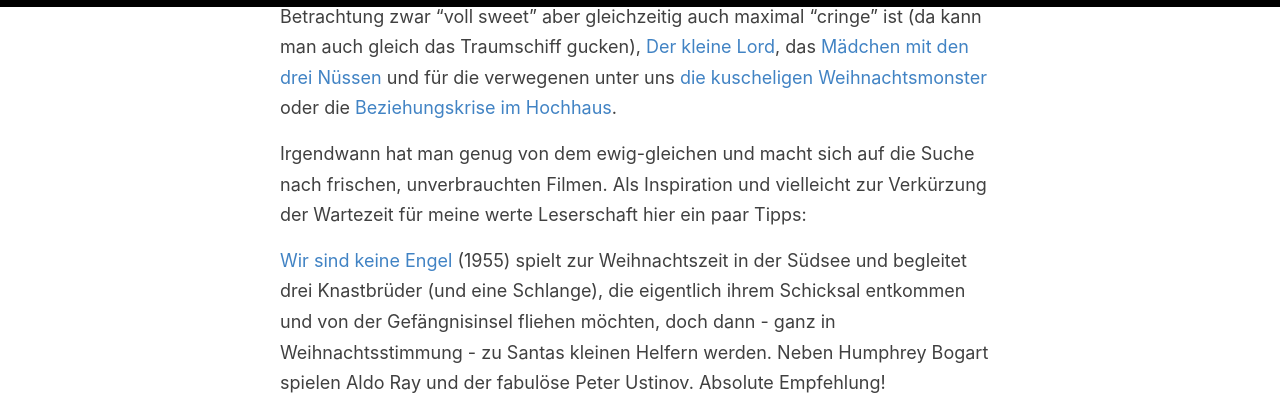
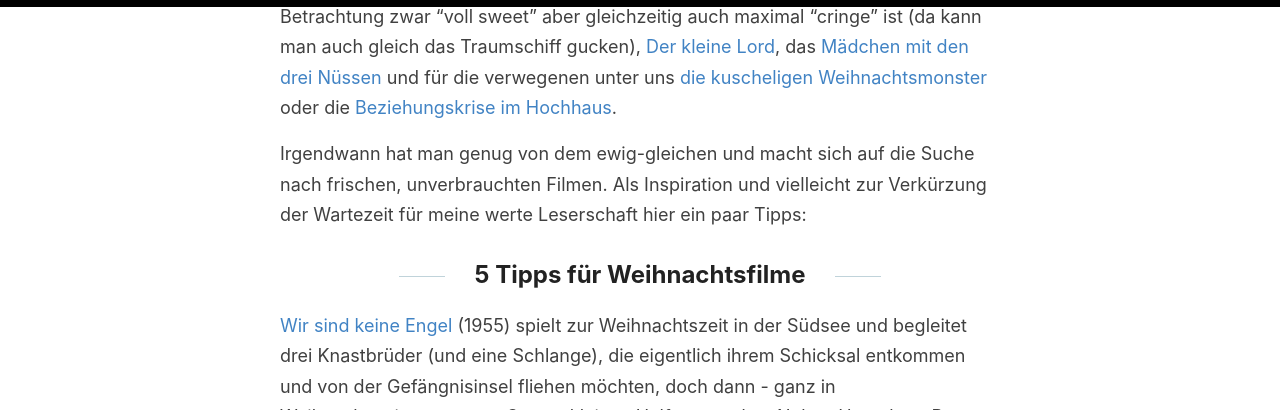
Before and after one commit to herrhochhaus/herrhochhaus.github.io, a Jekyll site: the page built from _posts/2021/2021-12-23-Weihnachtsfilme-2021.md, in a window 1280 px wide and 900 px high, scrolled down 371 px, cut to the strip 0-410 px from the top of the window. Built offline with Jekyll 4.4.1, drawn with Linux system fonts in a browser that asks for light colours; comment, search, counter and statistics services are not loaded.

Commit message:
Update 2021-12-23-Weihnachtsfilme-2021.md

```diff
--- a/_posts/2021/2021-12-23-Weihnachtsfilme-2021.md
+++ b/_posts/2021/2021-12-23-Weihnachtsfilme-2021.md
@@ -8,6 +8,8 @@ excerpt: Es gibt zahllose Weihnachtsfilme, die regelmäßig zu, Feste geschaut w
 Weihnachtsfilme gibt es wie Sand am Meer. [Tatsächlich Liebe](https://letterboxd.com/film/love-actually/), der bei genauerer Betrachtung zwar "voll sweet" aber gleichzeitig auch maximal "cringe" ist (da kann man auch gleich das Traumschiff gucken), [Der kleine Lord](https://letterboxd.com/film/little-lord-fauntleroy-1980/), das [Mädchen mit den drei Nüssen](https://letterboxd.com/film/three-wishes-for-cinderella/) und für die verwegenen unter uns [die kuscheligen Weihnachtsmonster](https://letterboxd.com/film/gremlins/) oder die [Beziehungskrise im Hochhaus](https://letterboxd.com/film/die-hard/).
 
 Irgendwann hat man genug von dem ewig-gleichen und macht sich auf die Suche nach frischen, unverbrauchten Filmen. Als Inspiration und vielleicht zur Verkürzung der Wartezeit für meine werte Leserschaft hier ein paar Tipps:
+
+## 5 Tipps für Weihnachtsfilme
 
 [Wir sind keine Engel](https://letterboxd.com/film/were-no-angels/) (1955) spielt zur Weihnachtszeit in der Südsee und begleitet drei Knastbrüder (und eine Schlange), die eigentlich ihrem Schicksal entkommen und von der Gefängnisinsel fliehen möchten, doch dann - ganz in Weihnachtsstimmung - zu Santas kleinen Helfern werden. Neben Humphrey Bogart spielen Aldo Ray und der fabulöse Peter Ustinov. Absolute Empfehlung!
 
```
